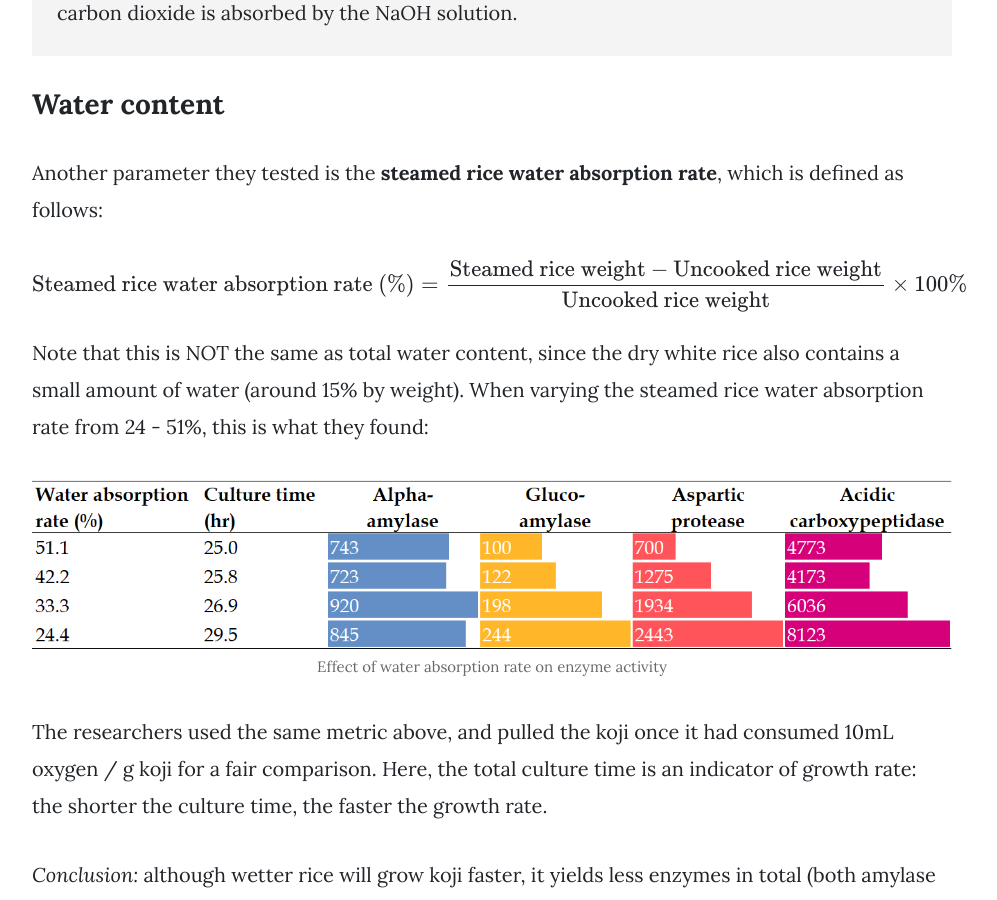
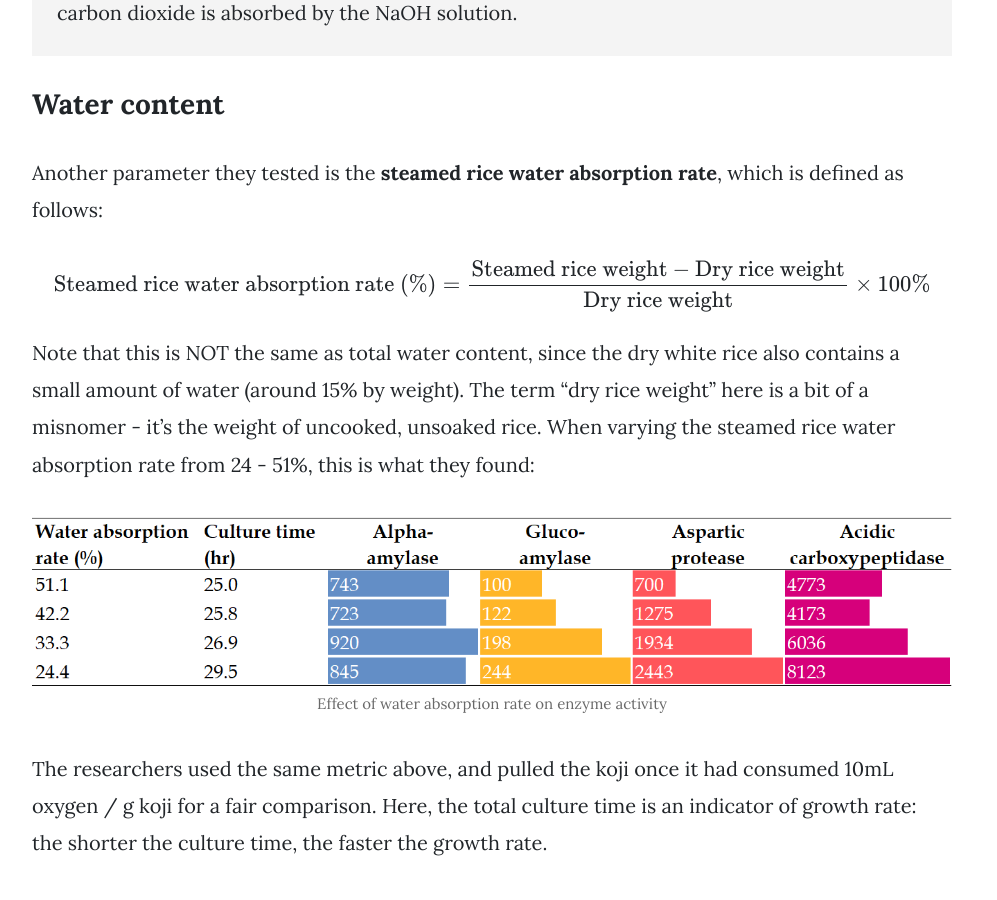
Before and after one commit to ControlledMold/ControlledMold.github.io, a Jekyll site: the page built from _posts/2020-10-10-temperature-water-content-and-polishing-effects-on-koji.md, in a window 1280 px wide and 900 px high, scrolled down 2793 px. Shown: the whole window, without its empty margins (148-1145 px from the left). Built offline with Jekyll 4.4.1, drawn with Linux system fonts in a browser that asks for light colours; nearby versions of some CDN libraries; comment, search, counter and statistics services are not loaded.

Commit message:
Update 2020-10-10-temperature-water-content-and-polishing-effects-on-koji.md

```diff
--- a/_posts/2020-10-10-temperature-water-content-and-polishing-effects-on-koji.md
+++ b/_posts/2020-10-10-temperature-water-content-and-polishing-effects-on-koji.md
@@ -52,10 +52,10 @@ As an aside, this was the experimental set-up:
 Another parameter they tested is the **steamed rice water absorption rate**, which is defined as follows:
 
 $$
-\text{Steamed rice water absorption rate (%)} = \frac{\text{Steamed rice weight} - \text{Uncooked rice weight}}{\text{Uncooked rice weight} }   \times 100\%
+\text{Steamed rice water absorption rate (%)} = \frac{\text{Steamed rice weight} - \text{Dry rice weight}}{\text{Dry rice weight} }   \times 100\%
 $$
 
-Note that this is NOT the same as total water content, since the dry white rice also contains a small amount of water (around 15% by weight). When varying the steamed rice water absorption rate from 24 - 51%, this is what they found:
+Note that this is NOT the same as total water content, since the dry white rice also contains a small amount of water (around 15% by weight). The term "dry rice weight" here is a bit of a misnomer - it's the weight of uncooked, unsoaked rice. When varying the steamed rice water absorption rate from 24 - 51%, this is what they found:
 
 ![Table 2](/assets/images/temp_effect/Table 2.png)
 *Effect of water absorption rate on enzyme activity*
```
